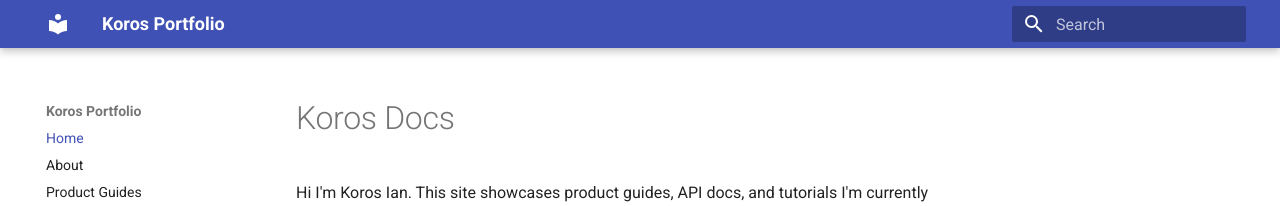
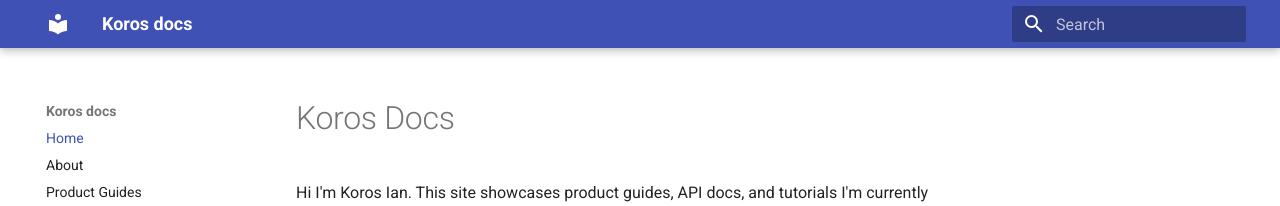
Before and after one commit to koros33/koros33.github.io, an MkDocs documentation site: the page built from docs/index.md, in a window 1280 px wide. Shown: the top 206 px of the page. Built offline with MkDocs 1.6.1 and Material for MkDocs 9.7.7, drawn with Linux system fonts in a browser that asks for light colours.

Commit message:
mkdocs.yml

```diff
--- a/mkdocs.yml
+++ b/mkdocs.yml
@@ -1,5 +1,5 @@
-site_name: Koros Portfolio
-site_url: https://koros.github.io/
+site_name: Koros docs
+site_url: https://koros33.github.io/
 
 nav:
   - Home: index.md
```
